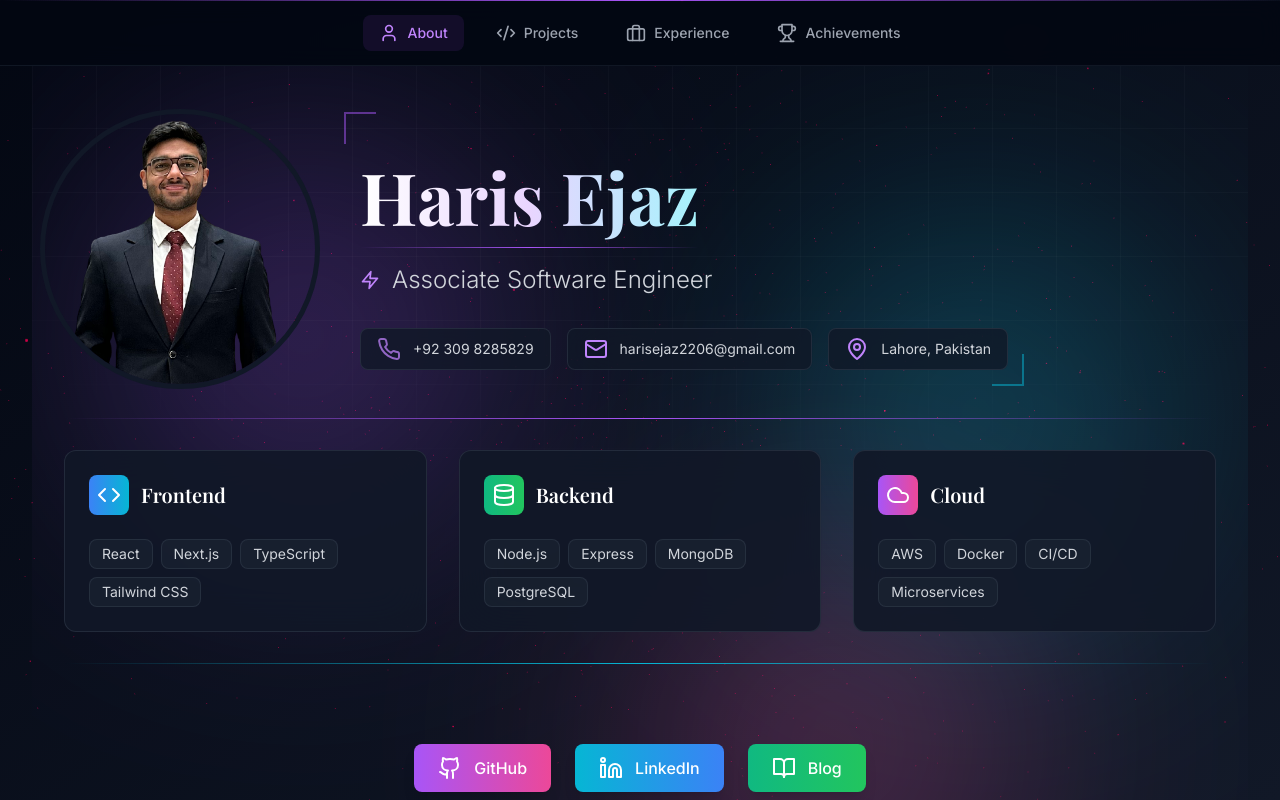
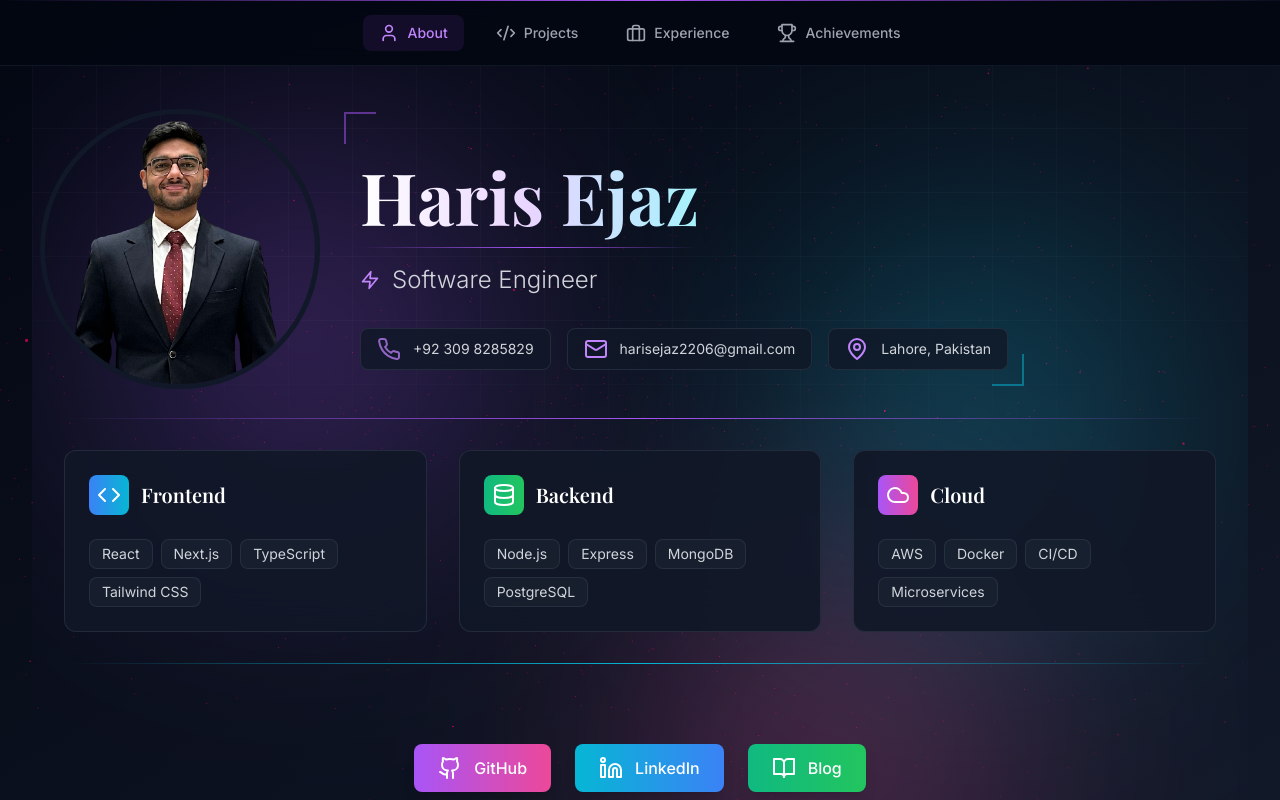
Before and after one commit to harisejaz2206/my-portfolio-maroon, a React (Vite) app: page / in a window 1280 px wide. Built offline with nearby package versions, Linux system fonts and the light colour scheme.

Commit message:
feat: updated homepage content

```diff
--- a/src/components/sections/About.tsx
+++ b/src/components/sections/About.tsx
@@ -90,7 +90,7 @@ export const About: React.FC = () => {
               >
                 <Zap className="w-5 h-5 text-purple-400" />
                 <p className="text-2xl text-gray-300 font-light">
-                  Associate Software Engineer
+                  Software Engineer
                 </p>
               </motion.div>
             </div>
```
